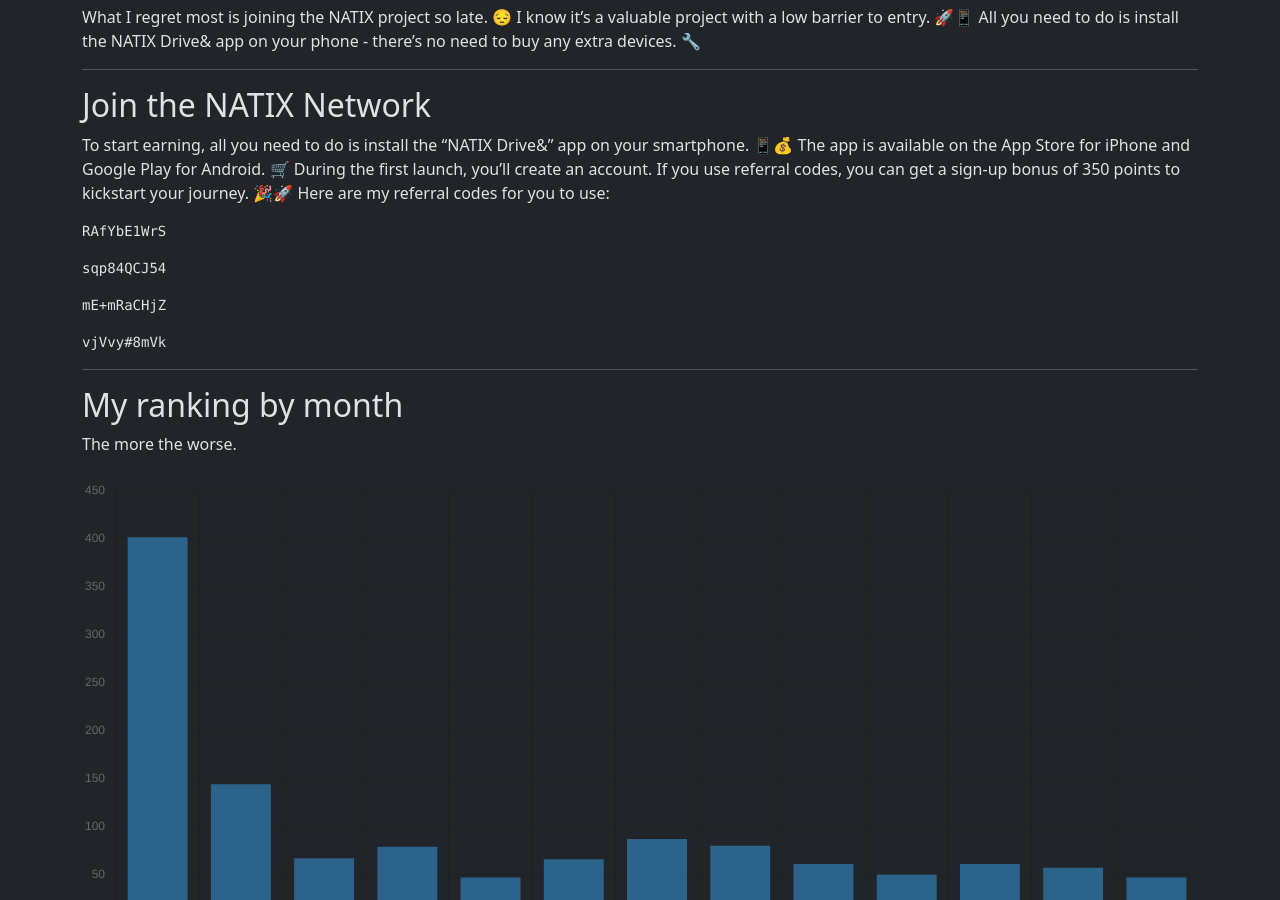
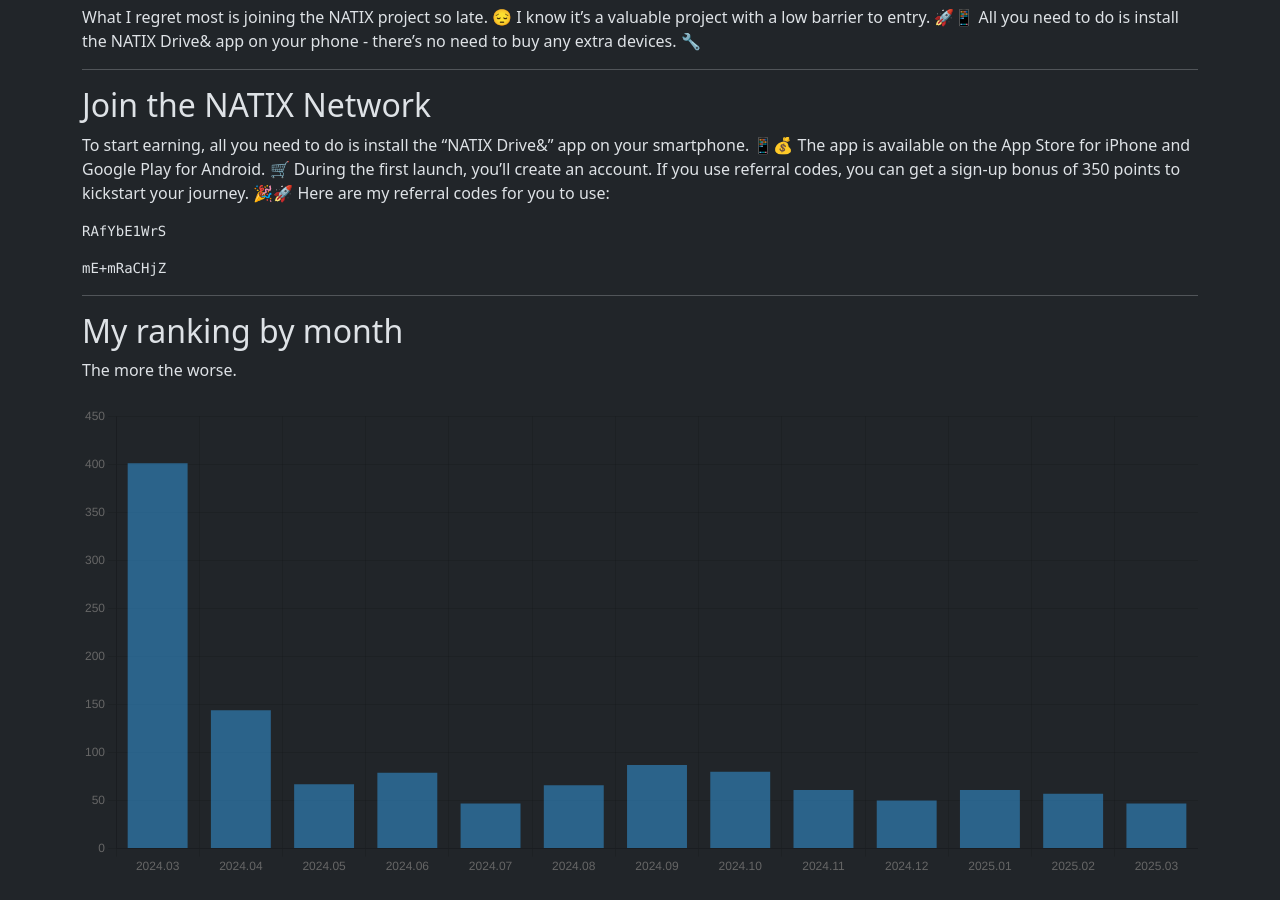
Before and after one commit to torrocus/natix, a Jekyll site: the page built from index.md, in a window 1280 px wide and 900 px high, scrolled down 2389 px. Built offline with Jekyll 4.4.1, drawn with Linux system fonts in a browser that asks for light colours; comment, search, counter and statistics services are not loaded.

Commit message:
Remove used referrer codes

````diff
--- a/index.md
+++ b/index.md
@@ -141,15 +141,7 @@ RAfYbE1WrS
 ```
 
 ```
-sqp84QCJ54
-```
-
-```
 mE+mRaCHjZ
-```
-
-```
-vjVvy#8mVk
 ```
 <!-- NATIX-REFERRAL-CODES-LIST:END -->
 <!--
````
